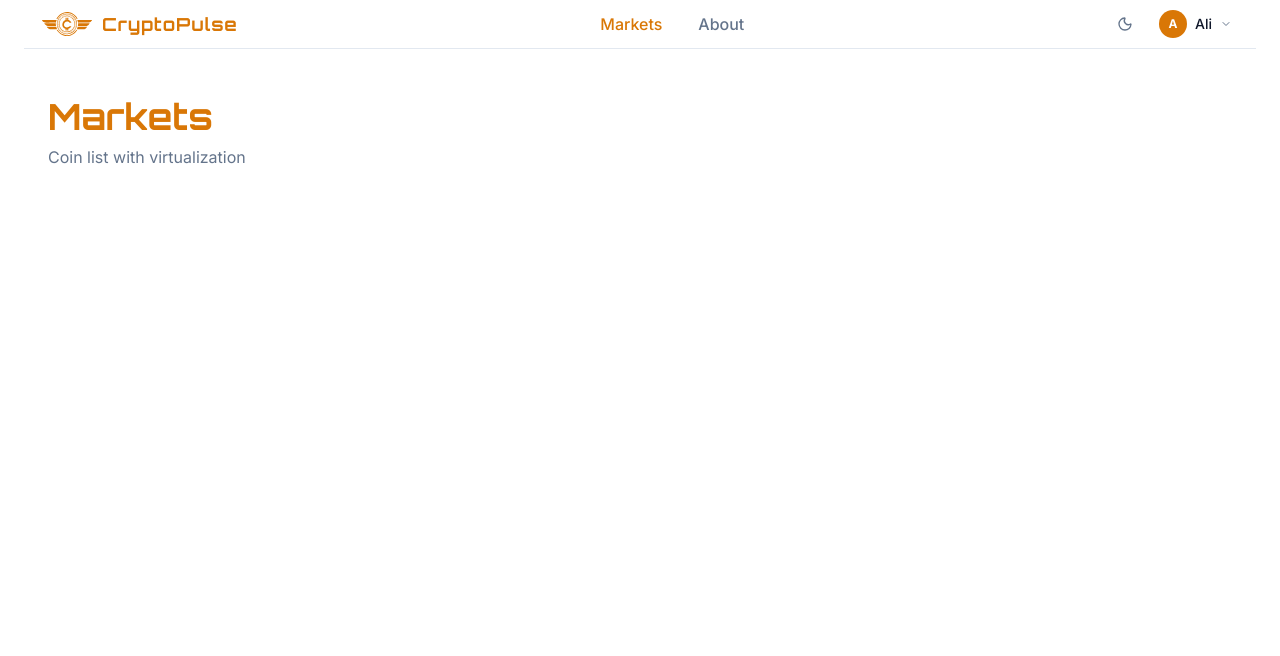
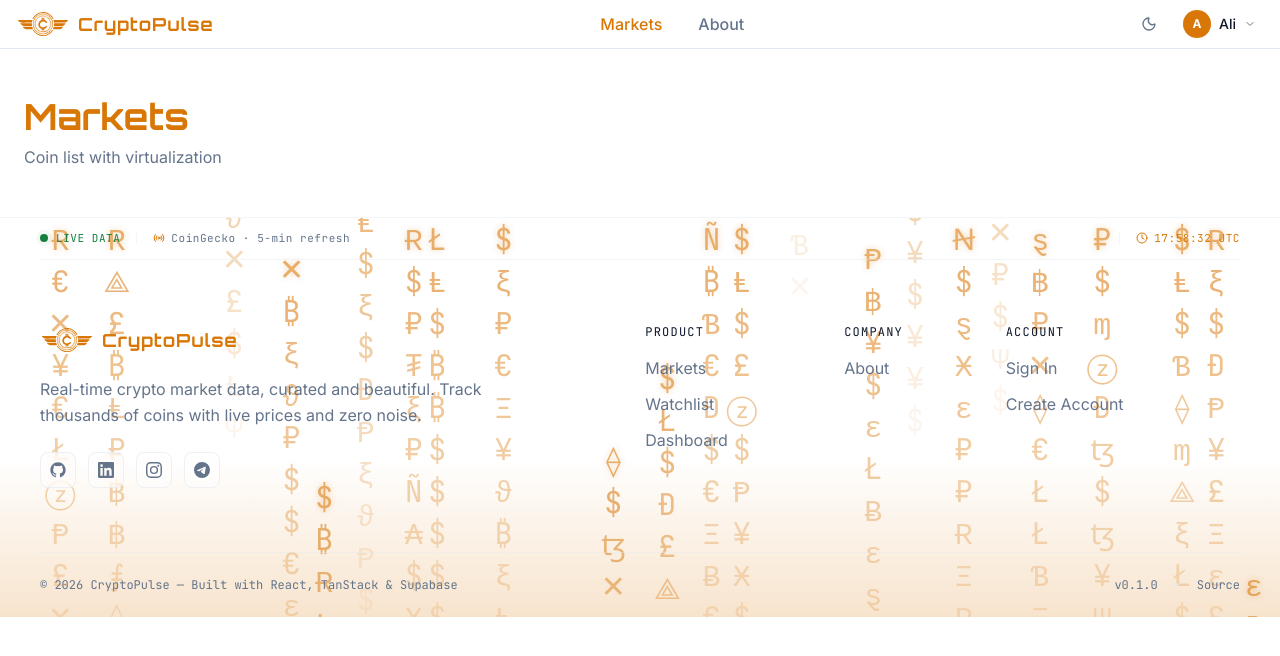
Before and after one commit to alisadeghi192/cryptopulse, a React (Vite) app: page /markets in a window 1280 px wide. Shown: the top 656 px of the page. Built offline with nearby package versions, Linux system fonts and the light colour scheme; no server answers.

Commit message:
feat(layout): mount footer in root layout

```diff
--- a/src/layouts/RootLayout.tsx
+++ b/src/layouts/RootLayout.tsx
@@ -2,6 +2,7 @@ import { useEffect, useState } from "react";
 import { Outlet } from "react-router";
 import { TopBar } from "@/components/layout/TopBar";
 import { MobileNavDrawer } from "@/components/layout/MobileNavDrawer";
+import { Footer } from "@/components/layout/Footer/Footer";
 
 const isAuthenticated = true;
 const user = { name: "Ali" };
@@ -24,7 +25,7 @@ export function RootLayout() {
   ];
 
   return (
-    <div className="min-h-screen container bg-background">
+    <div className="min-h-screen  bg-background">
       <TopBar
         onMenuClick={() => setMobileOpen(true)}
         showNav={true}
@@ -41,6 +42,7 @@ export function RootLayout() {
       />
 
       <Outlet />
+      <Footer/>
     </div>
   );
 }
```
